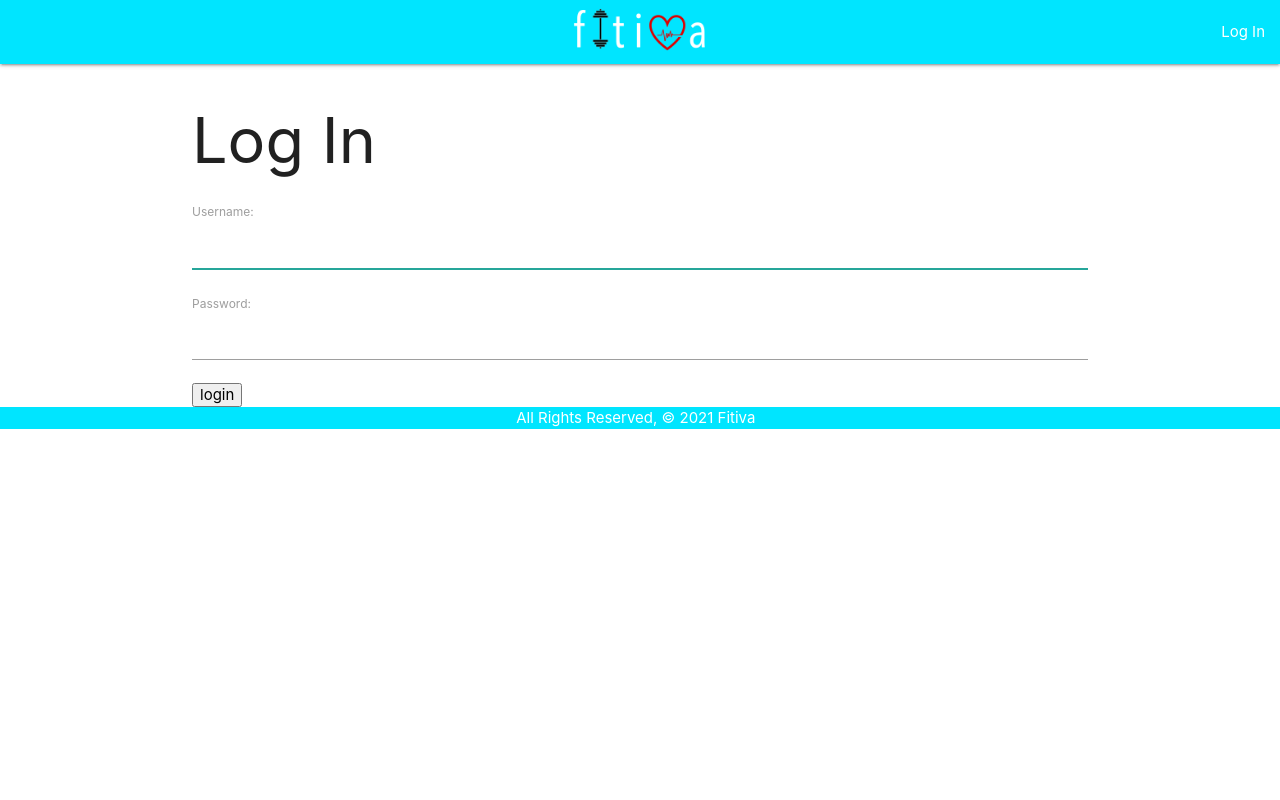
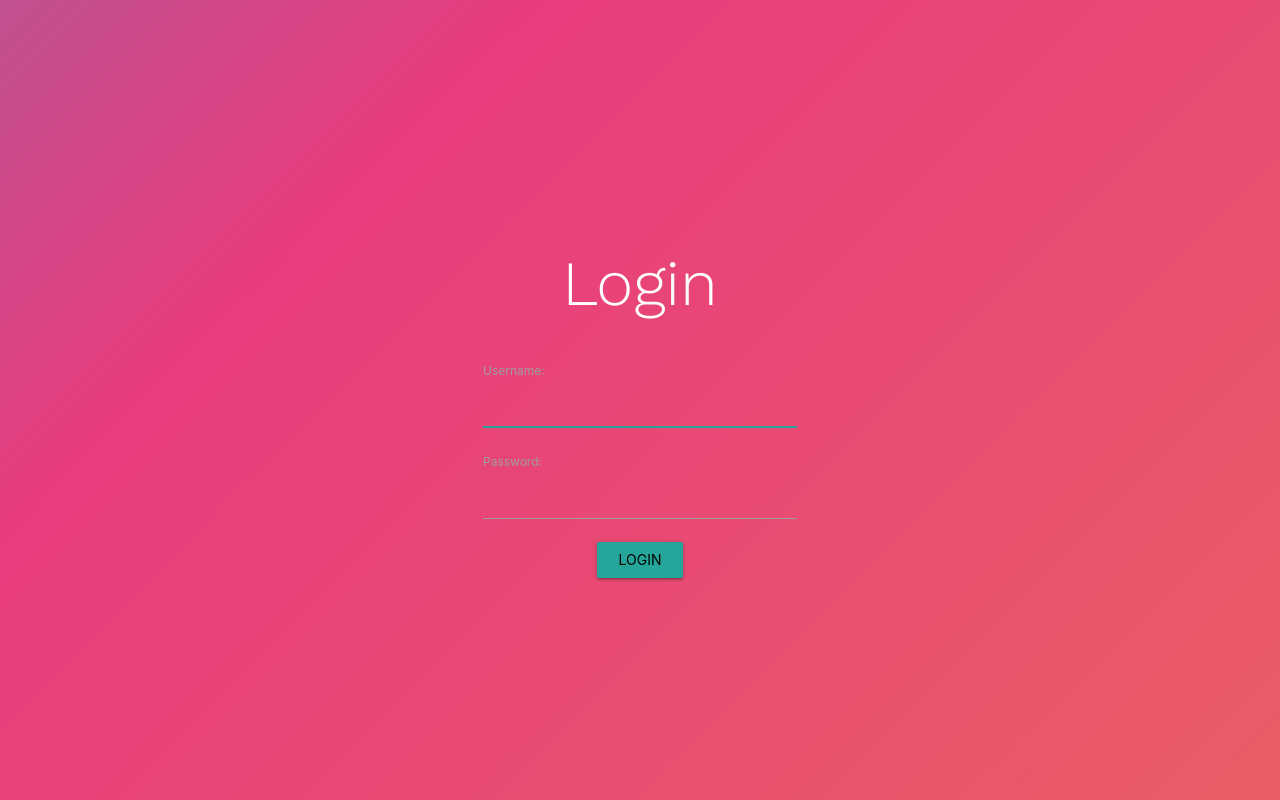
Before and after one commit to mikeolsonn/fitiva, a Django app: page /accounts/login/ in a window 1280 px wide. Run offline with Django 3.2, Linux system fonts and the light colour scheme.

Commit message:
restyles login page

```diff
--- a/main_app/static/css/style.css
+++ b/main_app/static/css/style.css
@@ -82,6 +82,11 @@ ul.home {
   font-family: 'Work Sans', sans-serif;
 }
 
+h1.login {
+  font-family: 'Work Sans', sans-serif;
+  color: white;
+}
+
 #calories-burned {
   grid-column: 2 / 4;
 }
--- a/main_app/templates/base.html
+++ b/main_app/templates/base.html
@@ -14,7 +14,7 @@
 </head>
 <body>
     <header class="navbar-fixed">
-        <nav class="cyan accent-3">
+        <nav class="light-blue">
             <div class="nav-wrapper">
                 <ul>
                     <li><a href="{% url 'index' %}" class="center brand-logo"><img src="{% static 'images/fitiva_white_logo.png' %}" alt="fitiva" height="60"></a></li>
--- a/main_app/templates/registration/login.html
+++ b/main_app/templates/registration/login.html
@@ -1,13 +1,42 @@
-{% extends 'base.html' %}
+
 {% block content %}
+{% load static %}
 
-<h1>Log In</h1>
+<!DOCTYPE html>
+<html lang="en">
+<head>
+    <meta charset="UTF-8">
+    <meta http-equiv="X-UA-Compatible" content="IE=edge">
+    <meta name="viewport" content="width=device-width, initial-scale=1.0">
+    <title>Fitiva - Login</title>
+    <link rel="stylesheet" href="https://cdnjs.cloudflare.com/ajax/libs/materialize/1.0.0/css/materialize.min.css">
+    <link rel="stylesheet" type="text/css" href="{% static 'css/style.css' %}">
+    <script src="https://cdnjs.cloudflare.com/ajax/libs/materialize/1.0.0/js/materialize.min.js"></script>
 
-<form method="POST" action="{% url 'login' %}">
-    {% csrf_token %}
-    {{ form.as_p }}
-    <input type="submit" value="login">
-    <input type="hidden" name="next" value="{{ next }}">
-</form>
+</head>
+<body class="homepage">
+    <h1 class="login">Login</h1>
+
+    <form method="POST" action="{% url 'login' %}">
+        {% csrf_token %}
+        {{ form.as_p }}
+        <div class="home">
+            <ul class="home">
+                <li>
+                    <a class="waves-effect waves-light btn">
+                        <input type="submit" value="Login">
+                    </a>
+                </li>
+        <input type="hidden" name="next" value="{{ next }}">
+    </form>
+
+</body>
+</html>
+
+
+
+
+
+
 
 {% endblock %}
```
